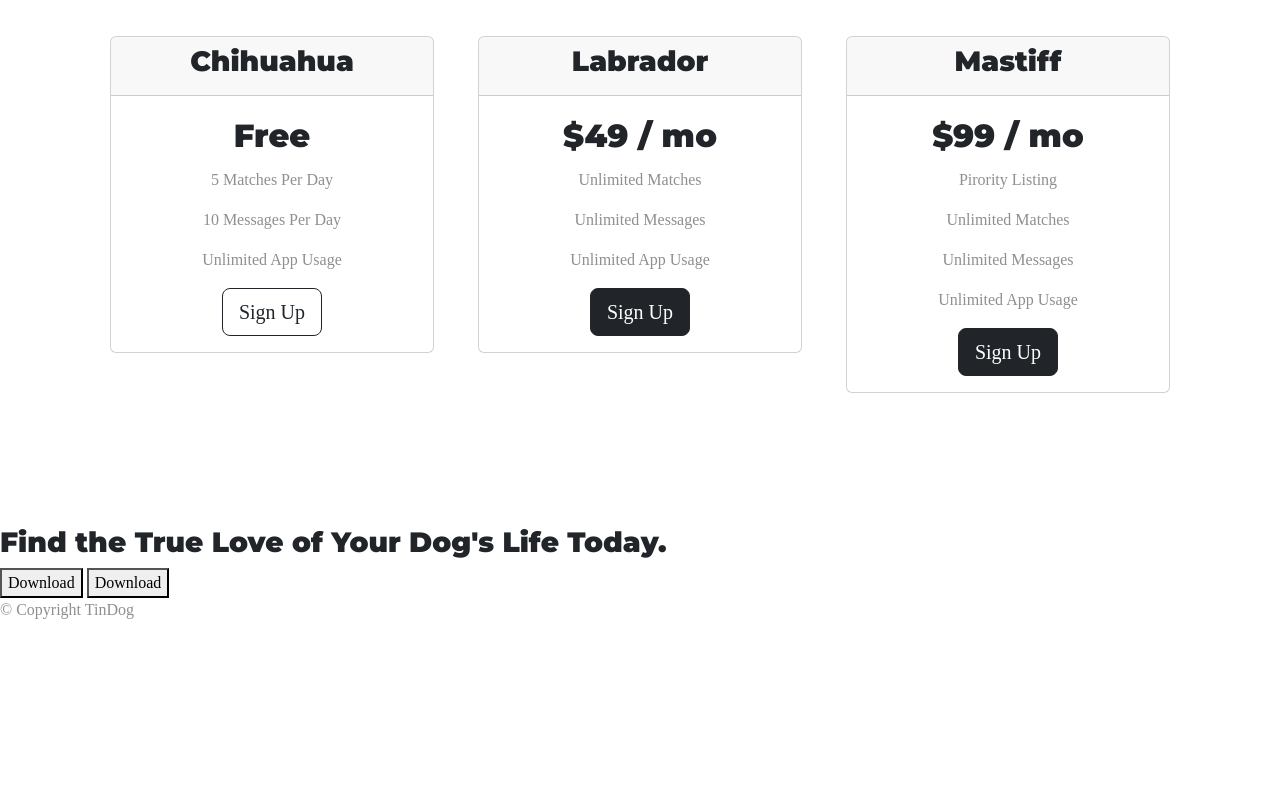
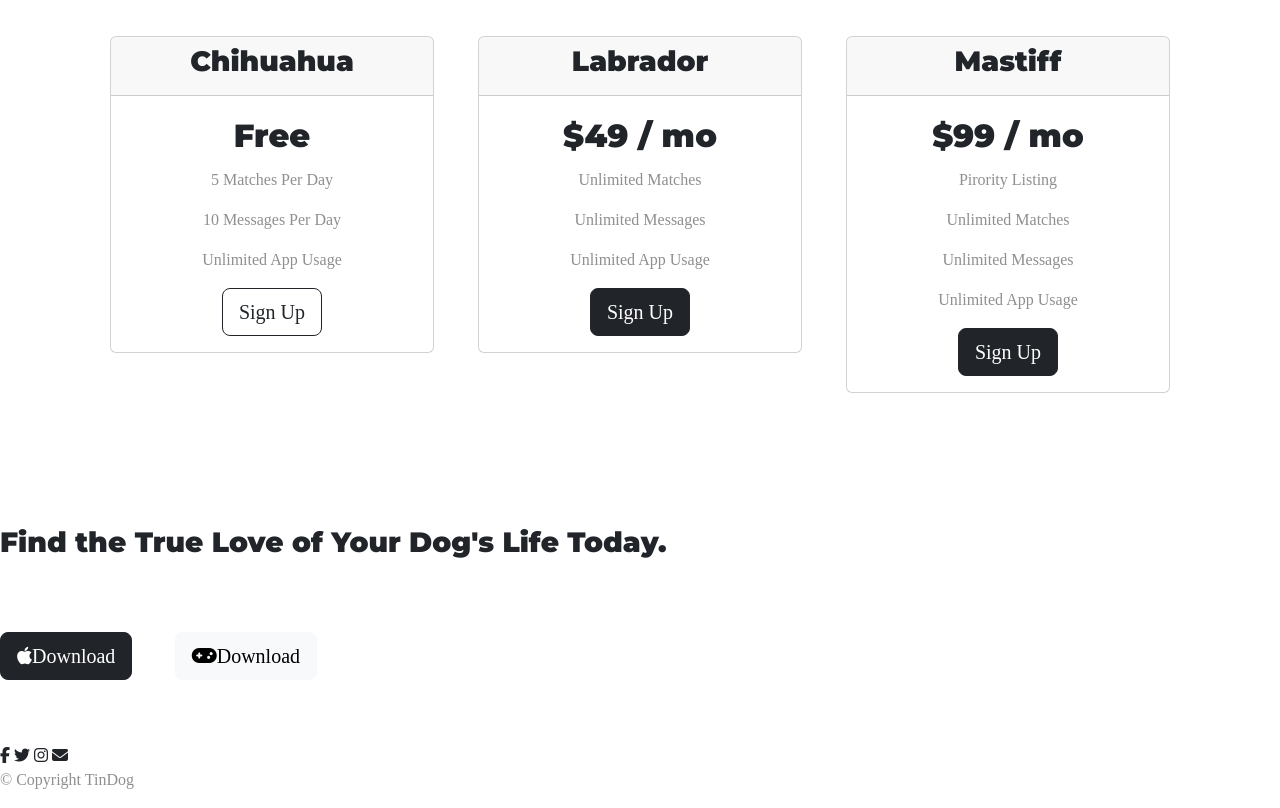
Before and after one commit to abbaswaseer/tindog, a plain HTML site: page index.html in a window 1280 px wide. Shown: the part 1837-2645 px from the top of the page. Before the commit the page ends 2475 px from the top, so only its background shows below. Drawn offline with nearby package versions, Linux system fonts and the light colour scheme.

Commit message:
Add files via upload

```diff
--- a/index.html
+++ b/index.html
@@ -147,7 +147,7 @@
             <p>5 Matches Per Day</p>
             <p>10 Messages Per Day</p>
             <p>Unlimited App Usage</p>
-            <button type="button" class="btn btn-outline-dark btn-lg" >Sign Up</button>
+            <button type="button" class="btn btn-outline-dark btn-lg">Sign Up</button>
           </div>
         </div>
       </div>
@@ -193,9 +193,11 @@
 
   <section id="cta">
 
-    <h3>Find the True Love of Your Dog's Life Today.</h3>
-    <button type="button">Download</button>
-    <button type="button">Download</button>
+    <h3 class="cta-heading">Find the True Love of Your Dog's Life Today.</h3>
+    <button class="btn btn-dark btn-lg download-button" type="button"><i
+        class="fa fa-brands fa-apple"></i>Download</button>
+    <button class="btn btn-light btn-lg download-button" type="button"><i
+        class="fa fa-solid fa-gamepad"></i>Download</button>
 
   </section>
 
@@ -204,6 +206,10 @@
 
   <footer id="footer">
 
+    <i class="fa fa-brands fa-facebook social-icon"></i>
+    <i class="fa fa-brands fa-twitter social-icon"></i>
+    <i class="fa fa-brands fa-instagram social-icon"></i>
+    <i class="fa fa-solid fa-envelope social-icon"></i>
     <p>© Copyright TinDog</p>
 
   </footer>
```
